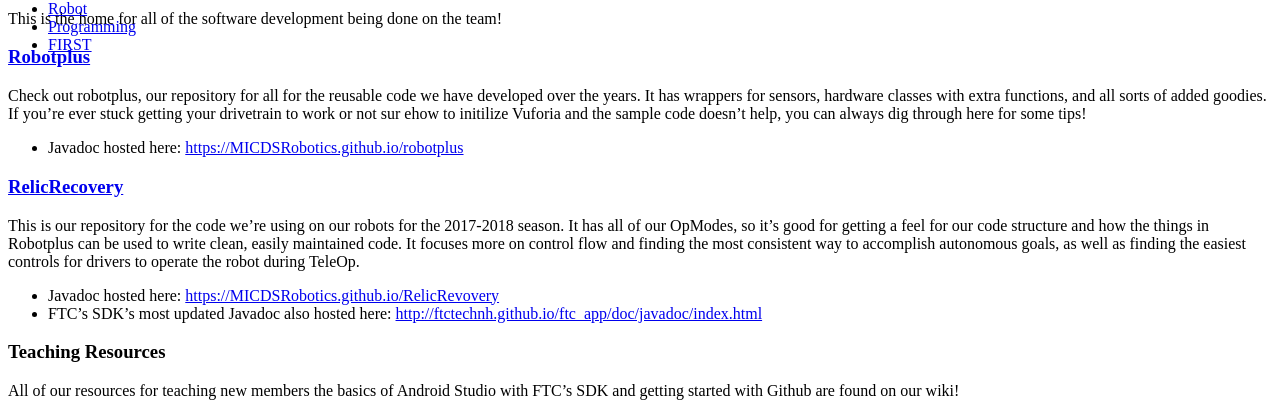
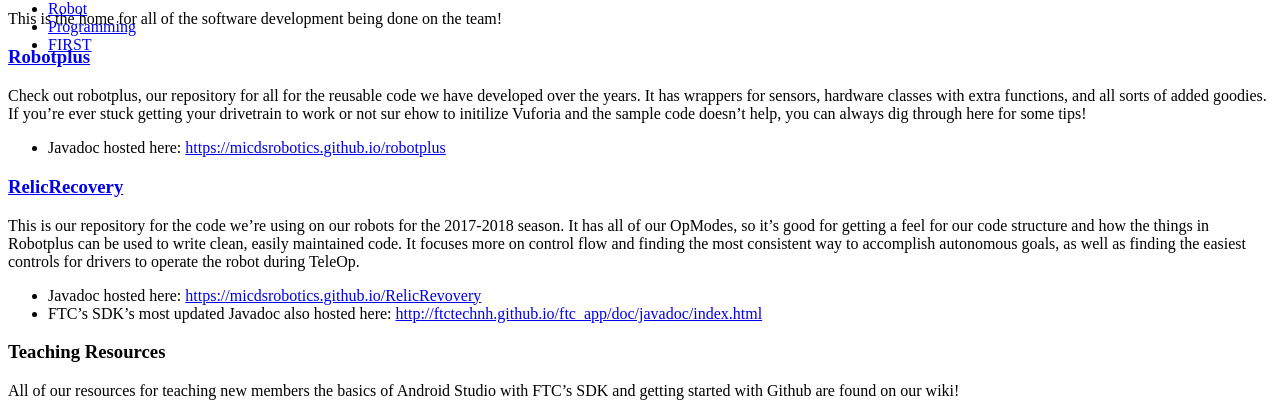
Before and after one commit to MICDSRobotics-5190/MICDSRobotics-5190.github.io, a Jekyll site: the page built from programming.md, in a window 1280 px wide. Shown: the part 168-570 px from the top of the page. Built offline with Jekyll 4.4.1, drawn with Linux system fonts in a browser that asks for light colours; nearby versions of some CDN libraries; some of the changed lines change nothing that is shown.

Commit message:
made site url less... loud

```diff
--- a/_config.yml
+++ b/_config.yml
@@ -1,7 +1,7 @@
 title: Technoramic 5190
 description: Website for FTC Team 5190, Technoramic!
 
-url: https://MICDSRobotics.github.io
+url: https://micdsrobotics.github.io
 baseurl: ""
 paginate_path: "blog/page:num/"
 permalink: blog/:title/
```
